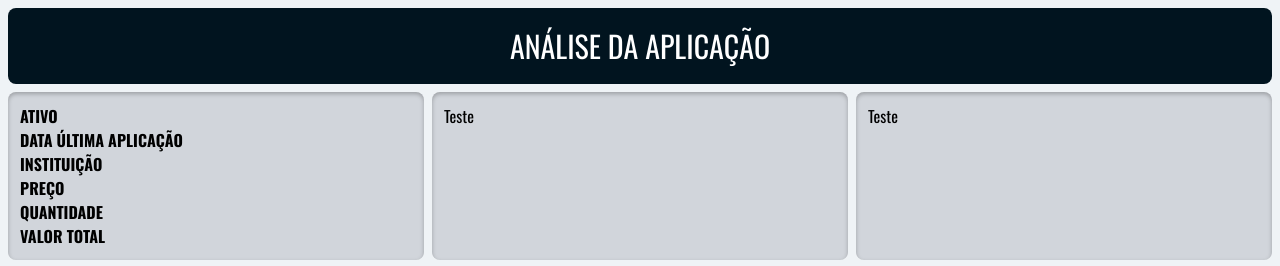
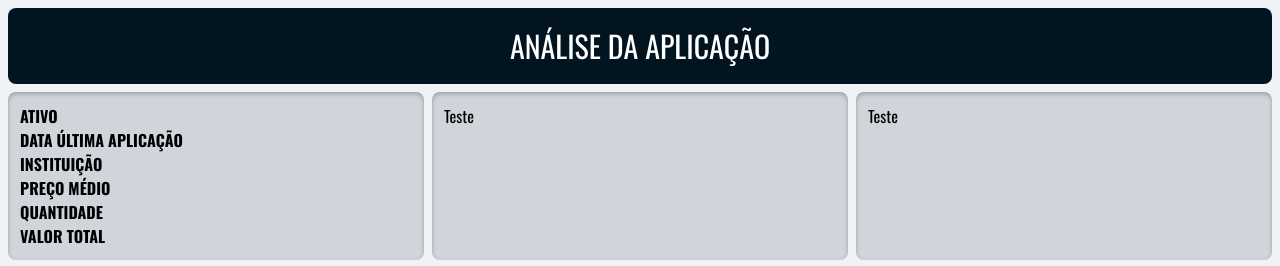
Before and after one commit to ViniciusCNB/manfin-wallet, a React (Vite) app in the folder web/: page /portfolio/1 in a window 1280 px wide. Shown: the top 266 px of the page. Built offline with nearby package versions, Linux system fonts and the light colour scheme; no server answers.

Commit message:
Formatação do código da ação no modal de cadastrar aplicação

```diff
--- a/web/src/components/Application/ApplicationBody.tsx
+++ b/web/src/components/Application/ApplicationBody.tsx
@@ -35,7 +35,7 @@ const ApplicationBody = () => {
               <p>ATIVO</p>
               <p>DATA ÚLTIMA APLICAÇÃO</p>
               <p>INSTITUIÇÃO</p>
-              <p>PREÇO</p>
+              <p>PREÇO MÉDIO</p>
               <p>QUANTIDADE</p>
               <p>VALOR TOTAL</p>
             </div>
--- a/web/src/components/Portfolio/AddStockModal.tsx
+++ b/web/src/components/Portfolio/AddStockModal.tsx
@@ -9,10 +9,17 @@ const AddStockModal = () => {
   const [instituicoes, setInstituicoes] = useState([])
   const { register, handleSubmit, reset } = useForm()
 
-  const onSubmit = async (data: unknown) => {
+  // eslint-disable-next-line @typescript-eslint/no-explicit-any
+  const onSubmit = async (data: any) => {
+    const editData = {
+      ...data,
+      codigo: data["codigo"].toUpperCase() ,
+      preco: data["preco"].replace(/,/g, ".")
+    }
+
     try {
       await axios
-        .post("http://127.0.0.1:8000/acao/", data)
+        .post("http://127.0.0.1:8000/acao/", editData)
         .then((response) => response.data)
         .then((data) =>
           alert(`Ação ${data.codigo} adicionada com sucesso.`)
@@ -88,7 +95,7 @@ const AddStockModal = () => {
             <div className="flex flex-col gap-2">
               <div className="flex flex-col mb-5">
                 <label htmlFor="" className="font-bold text-[16px]">
-                  PREÇO UNITÁRIO
+                  PREÇO MÉDIO
                 </label>
                 <input
                   type="text"
--- a/web/src/components/Portfolio/StockCard.tsx
+++ b/web/src/components/Portfolio/StockCard.tsx
@@ -39,7 +39,7 @@ const StockCard = (props: StockCardProps) => {
           </div>
           <div className="flex justify-center">
             <p>
-              <span className="font-bold text-[#01141f]">Preço</span> <br /> R${" "}
+              <span className="font-bold text-[#01141f]">Preço Médio</span> <br /> R${" "}
               {props.preco.toLocaleString("pt-BR", {
                 minimumFractionDigits: 2,
               })}
```
